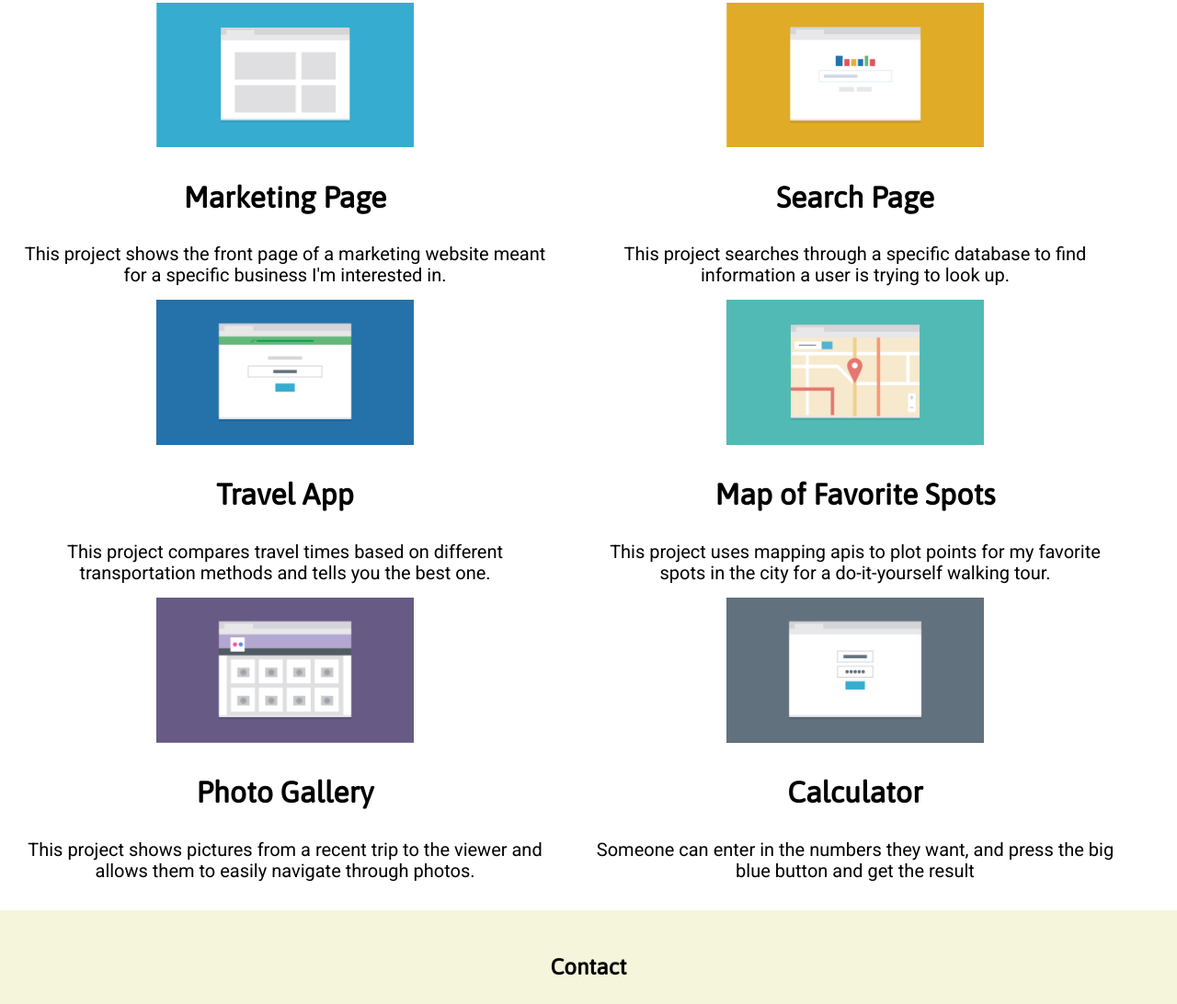
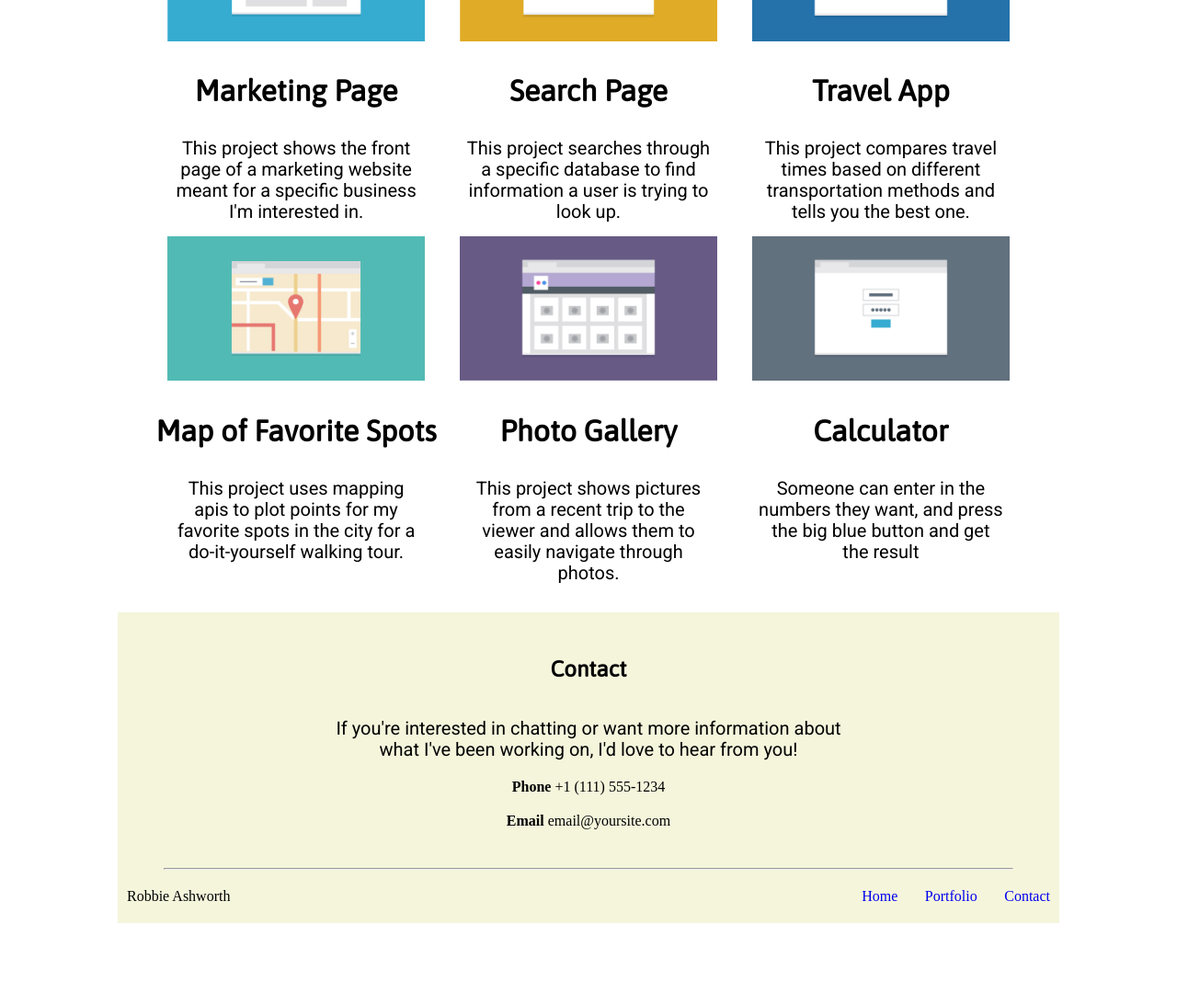
Before and after one commit to robbieashworth75/Treehouse_Project_Two, a plain HTML site: page index.html in a window 1280 px wide. Shown: the part 689-1781 px from the top of the page at 92% size. After the commit the page ends 1693 px from the top, so only its background shows below. Drawn offline with Linux system fonts and the light colour scheme.

Commit message:
Edits for tablet and desktop view

```diff
--- a/css/styles.css
+++ b/css/styles.css
@@ -47,7 +47,7 @@ header p {
   width: 90%;
   background-color: lightblue;
   padding: 15px;
-  margin: 5px;
+  margin: 10px;
   font-family: "Asap", sans-serif;
 }
 
@@ -125,9 +125,9 @@ footer h1 {
 }
 .contact p {
   text-align: center;
-  margin-left: 10px;
-  margin-right: 10px;
+  margin: auto;
   margin-bottom: 20px;
+  max-width: 589px;
 }
 
 .phone {
@@ -148,14 +148,12 @@ a:hover {
 .hide {
   display: none;
 }
-/* main_content and project */
-@media (min-width: 320px) {
-}
 
 @media screen and (min-width: 768px) {
   .main_content {
     display: flex;
     flex-wrap: wrap;
+    justify-content: center;
   }
   .project {
     flex-basis: calc(50% - 20px);
@@ -171,7 +169,73 @@ a:hover {
     background-color: transparent;
     font-family: "Asap", sans-serif;
   }
+  .hero {
+    display: flex;
+    flex-direction: row-reverse;
+    max-width: 1000px;
+    margin: auto;
+  }
+  .mobile_return {
+    display: none;
+  }
+  .hide {
+    display: flex;
+    flex-direction: row;
+    width: 30%;
+    justify-content: center;
+    margin-right: 10px;
+  }
+  .bottom_name {
+    margin-left: 10px;
+  }
+  .bottom_content,
+  .hide {
+    display: flex;
+    justify-content: space-between;
+  }
 }
 
 @media screen and (min-width: 1024px) {
+  .main_content {
+    display: flex;
+    flex-wrap: wrap;
+    justify-content: center;
+  }
+  .project {
+    flex-basis: calc(33% - 20px);
+  }
+
+  .full_page {
+    max-width: 1024px;
+    margin: auto;
+  }
+  .top_name {
+    padding-left: 25px;
+  }
+  .nav {
+    padding-top: 20px;
+    justify-content: center;
+  }
+  .wide_screen {
+    display: flex;
+    justify-content: space-between;
+  }
+  .mobile_return {
+    display: none;
+  }
+  .hide {
+    display: flex;
+    flex-direction: row;
+    width: 20%;
+    justify-content: center;
+    margin-right: 10px;
+  }
+  .bottom_name {
+    margin-left: 10px;
+  }
+  .bottom_content,
+  .hide {
+    display: flex;
+    justify-content: space-between;
+  }
 }
--- a/index.html
+++ b/index.html
@@ -11,9 +11,10 @@
   <link rel="preconnect" href="https://fonts.gstatic.com">
 <link href="https://fonts.googleapis.com/css2?family=Roboto&display=swap" rel="stylesheet">
 </head>
-  <body>
+  <body class="full_page">
     <header>
-      <h1>Robbie Ashworth</h1>
+      <div class="wide_screen">
+      <h1 class="top_name">Robbie Ashworth</h1>
         <nav>
           <ul class="nav">
               <li class="item"><a href="index.html">Home</a></li>
@@ -21,11 +22,14 @@
               <li class="item"><a href="#contact">Contact</a></li>
             </ul>
         </nav>
+      </div>
+        <div class="hero">
       <img class="profile_image" src="images/responsive-layout-profile.png" alt="Mockup image of site creator">
       <p>Hi! I'm a front-end developer who loves responsive design and css. I recently finished a degree in front-end web development from Treehouse and am excited to put all my skills to use!</p>
+      </div>
     </header>
       <main>
-        <h1 class="portfolio">Portfolio</h1>
+        <h1 class="portfolio" id="portfolio">Portfolio</h1>
           <div class="main_content">
             <div class="project">
             <img src="/images/portfolio-1.png" alt="Mockup of a marketing page">
@@ -60,20 +64,22 @@
           </div>
       </main>
     <footer>
-    <div class="contact">
+    <div class="contact" id="contact">
           <h1>Contact</h1>
             <p>If you're interested in chatting or want more information about what I've been working on, I'd love to hear from you!</p>
             <span class="phone"><strong>Phone</strong> +1 (111) 555-1234</span><br>
             <span class="email"><strong>Email</strong> email@yoursite.com</span>
     </div>
     <hr>
+      <div class="bottom_content">
         <span class="bottom_name">Robbie Ashworth</span>
         <span class="mobile_return"><a href="index.html">BACK TO TOP</a></span>
-      <ul>
-        <li class="hide"><a href="index.html">Home</a></li>
-        <li class="hide"><a href="#portfolio">Portfolio</a></li>
-        <li class="hide"><a href="#contact">Contact</a></li>
+      <ul class="hide">
+        <li><a href="index.html">Home</a></li>
+        <li><a href="#portfolio">Portfolio</a></li>
+        <li><a href="#contact">Contact</a></li>
       </ul>
+    </div>
     </footer>
   </body>
   </html>
```
